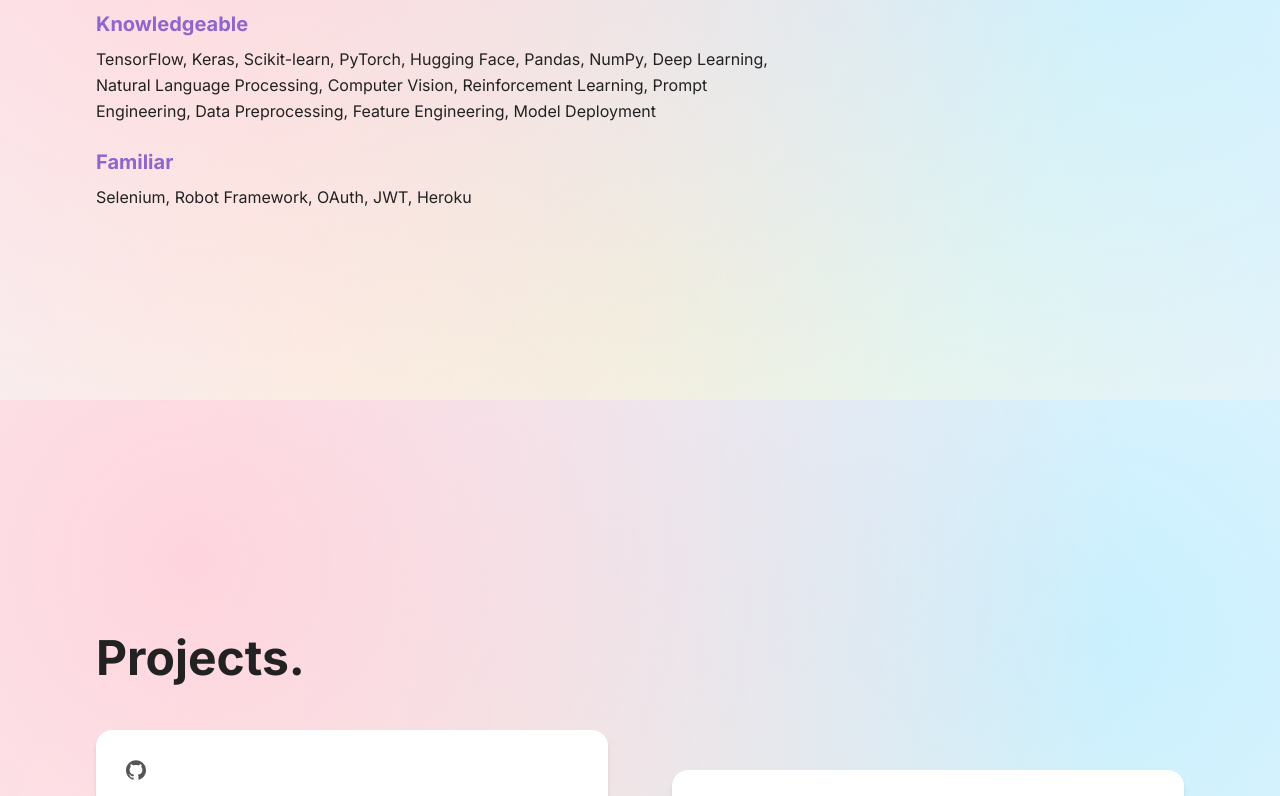
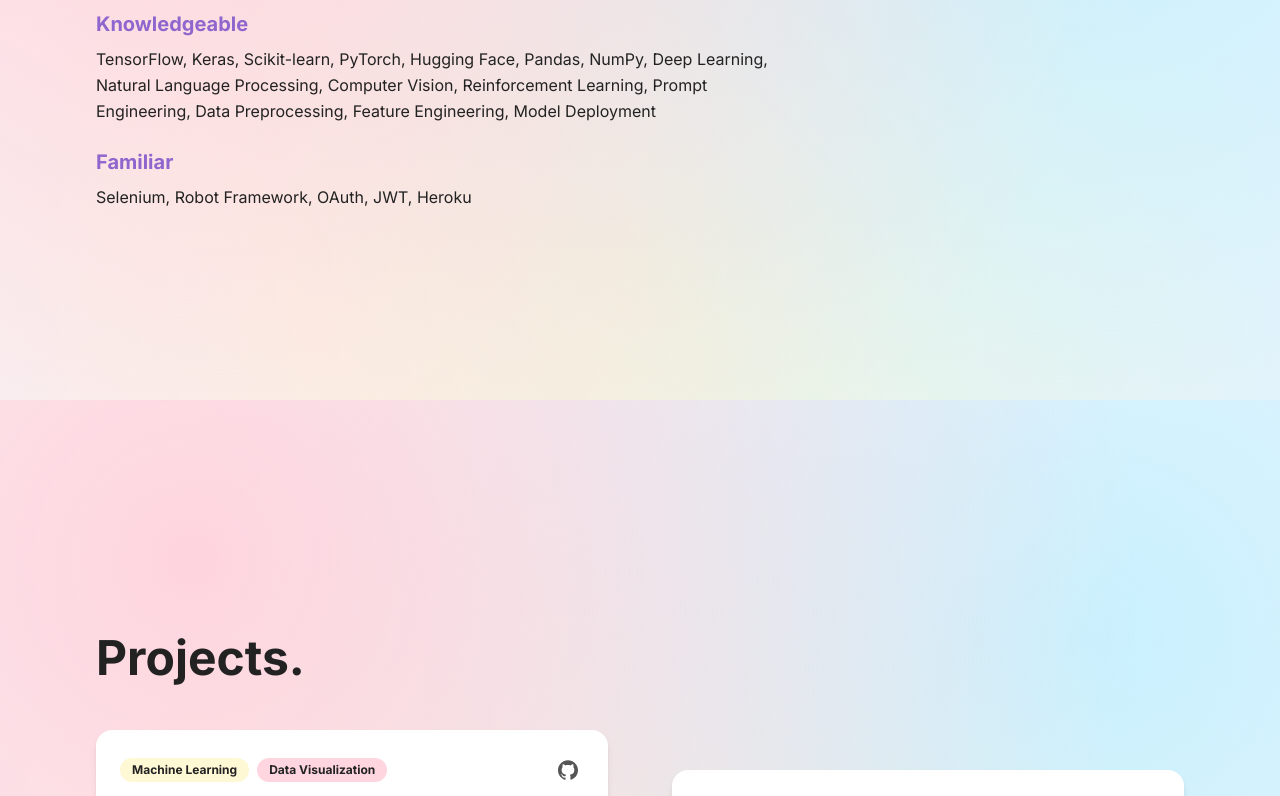
Before and after one commit to angelatyk/angelatyk.github.io, a React (Vite) app: page / in a window 1280 px wide. Shown: the part 2000-2796 px from the top of the page. Built offline with nearby package versions, Linux system fonts and the light colour scheme.

Commit message:
Added Employee Turnover project.

```diff
--- a/src/pages/Projects.jsx
+++ b/src/pages/Projects.jsx
@@ -1,5 +1,6 @@
 import ProjectCard from "../components/ProjectCard";
 
+import employeeTurnoverImg from "../assets/images/employee_turnover.png";
 import growImg from "../assets/images/grow.png";
 import portfolioImg from "../assets/images/portfolio.png";
 import reconnectorImg from "../assets/images/reconnector.png";
@@ -13,7 +14,15 @@
 			description:
 				"The BikeEase Analytics Series showcases my AI/ML bootcamp journey through a multi-part project applied to BikeEase, a New York bike rental company. The notebooks cover data cleaning, visualization, regression modeling, CNN image classification, NLP sentiment analysis, and generative AI, highlighting my ability to apply end-to-end AI/ML workflows to real-world problems.",
 			github: "https://github.com/angelatyk/bikeease-analytics-series",
-			tag: "Machine Learning",
+			tags: ["Machine Learning", "Data Visualization"],
+		},
+		{
+			title: "Employee Turnover Prediction",
+			imageSrc: employeeTurnoverImg,
+			description:
+				"Employee Turnover Prediction helps companies identify employees at risk of leaving and implement targeted retention strategies. The project uncovers key turnover factors through HR data analysis, clusters employees based on satisfaction and evaluation, and predicts risk levels using advanced classification models. Built with Python, Pandas, Scikit-learn, and Matplotlib, it highlights expertise in data preprocessing, feature engineering, and model evaluation.",
+			github: "https://github.com/angelatyk/employee-turnover",
+			tags: ["Machine Learning", "Data Visualization"],
 		},
 		{
 			title: "My Portfolio",
@@ -22,7 +31,7 @@
 				"My Portfolio is a responsive, mobile-first website built to showcase projects and technical skills in a clean, modern interface. The site features light and dark mode support, smooth animations, and modular React components for scalability. Developed with React and Tailwind CSS, this project reflects my ability to quickly learn and apply new technologies, as Tailwind was a first-time experience, while maintaining a focus on intuitive design and maintainable code.",
 			link: "https://angelatyk.github.io/",
 			github: "https://github.com/angelatyk/angelatyk.github.io",
-			tag: "Web Development",
+			tags: ["Web Development"],
 		},
 		{
 			title: "Reconnect",
@@ -31,7 +40,7 @@
 				"Reconnect is a full-stack application built in two weeks during a hackathon to foster stronger workplace connections in remote environments. The app lets employees share events, find common interests, and participate in company-wide gamification through a points-based competition system. It features a responsive interface built with React and Sass, secure authentication and data storage via Supabase and PostgreSQL, and seamless deployment on Vercel. This project highlights adaptability, teamwork in an Agile environment, and rapid learning of new tools under tight deadlines.",
 			link: "https://reconnector.vercel.app/",
 			github: "https://github.com/angelatyk/angela-kwok-grow",
-			tag: "Web Development",
+			tags: ["Web Development"],
 		},
 		{
 			title: "Grow",
@@ -39,7 +48,7 @@
 			description:
 				"Grow is a full-stack gardening application built to help users plan and manage seasonal gardens efficiently. The app allows users to choose plants from a curated collection and automatically generates a personalized to-do list with tasks like seeding, watering, and harvesting. It includes secure authentication, a community-driven tips section, and an intuitive interface for tracking plant growth. Developed as a capstone project, Grow demonstrates my ability to learn new technologies such as Next.js, Prisma, and TypeScript while building on foundational knowledge of React and Node.js.",
 			github: "https://github.com/angelatyk/angela-kwok-grow",
-			tag: "Web Development",
+			tags: ["Web Development"],
 		},
 	];
 
```
Also changed, not shown: src/assets/images/employee_turnover.png (added).
